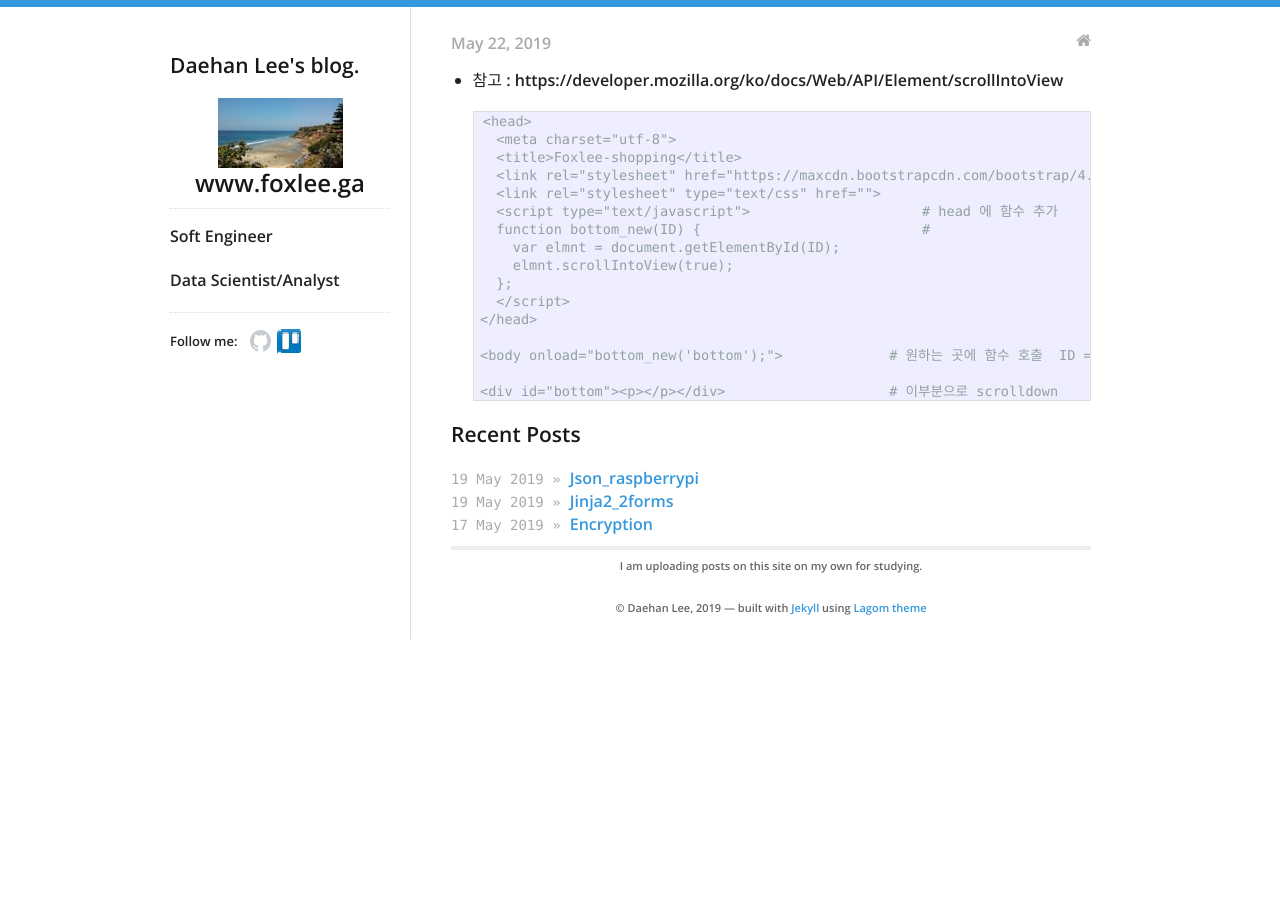
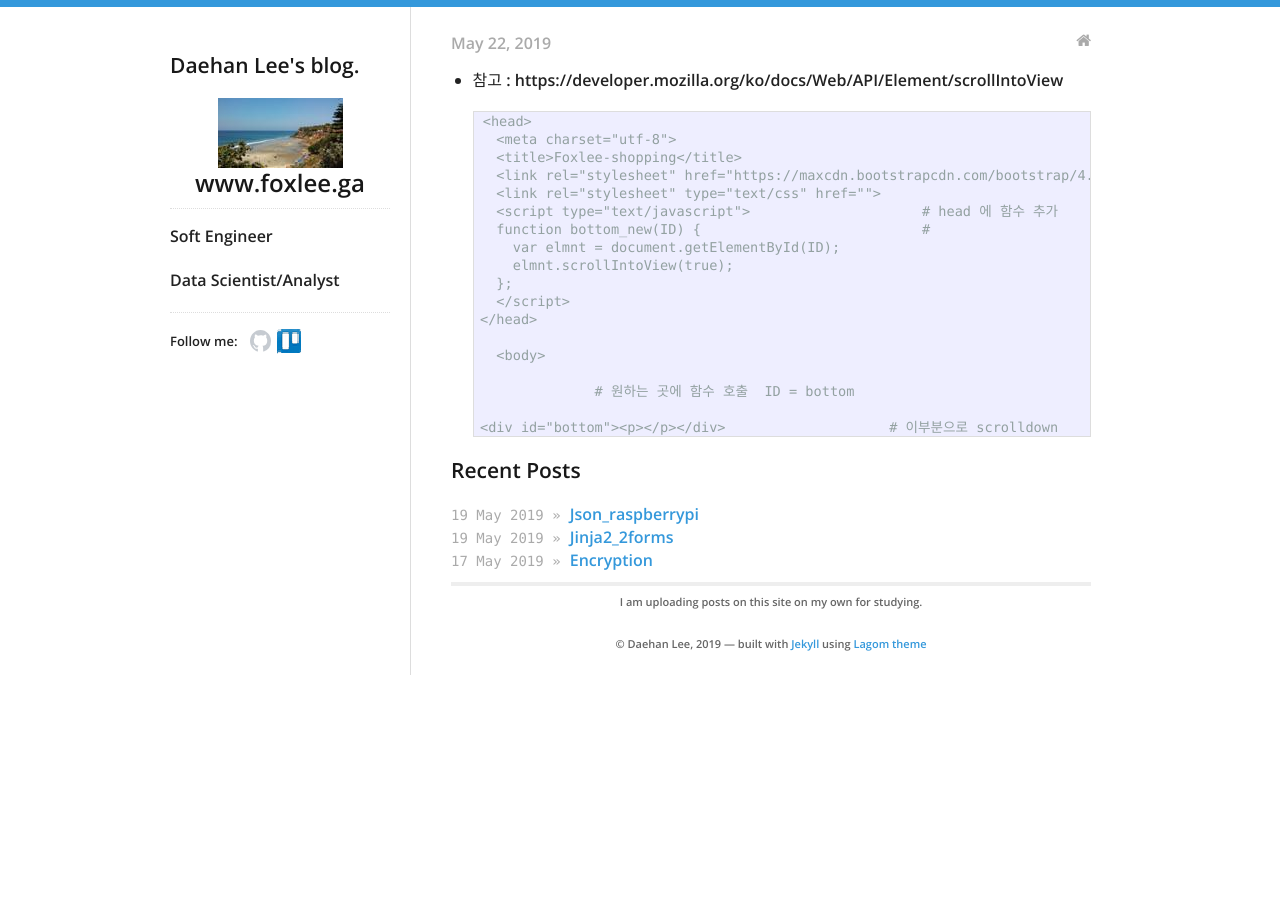
Before and after one commit to daehan0226/Study, a Jekyll site: the page built from _posts/2019-05-22-JS_scrolldown.md, in a window 1280 px wide. Built offline with Jekyll 4.4.1, drawn with Linux system fonts in a browser that asks for light colours.

Commit message:
Update 2019-05-22-JS_scrolldown.md

```diff
--- a/_posts/2019-05-22-JS_scrolldown.md
+++ b/_posts/2019-05-22-JS_scrolldown.md
@@ -18,7 +18,11 @@ categories:
         };
         </script>
       </head>
-
-      <body onload="bottom_new('bottom');">             # 원하는 곳에 함수 호출  ID = bottom
+        {% if tag_num: %}
+        <body onload="bottom_new('bottom');">
+        {% else %}
+        <body>
+        {% endif %}
+                    # 원하는 곳에 함수 호출  ID = bottom
 
       <div id="bottom"><p></p></div>                    # 이부분으로 scrolldown
```
